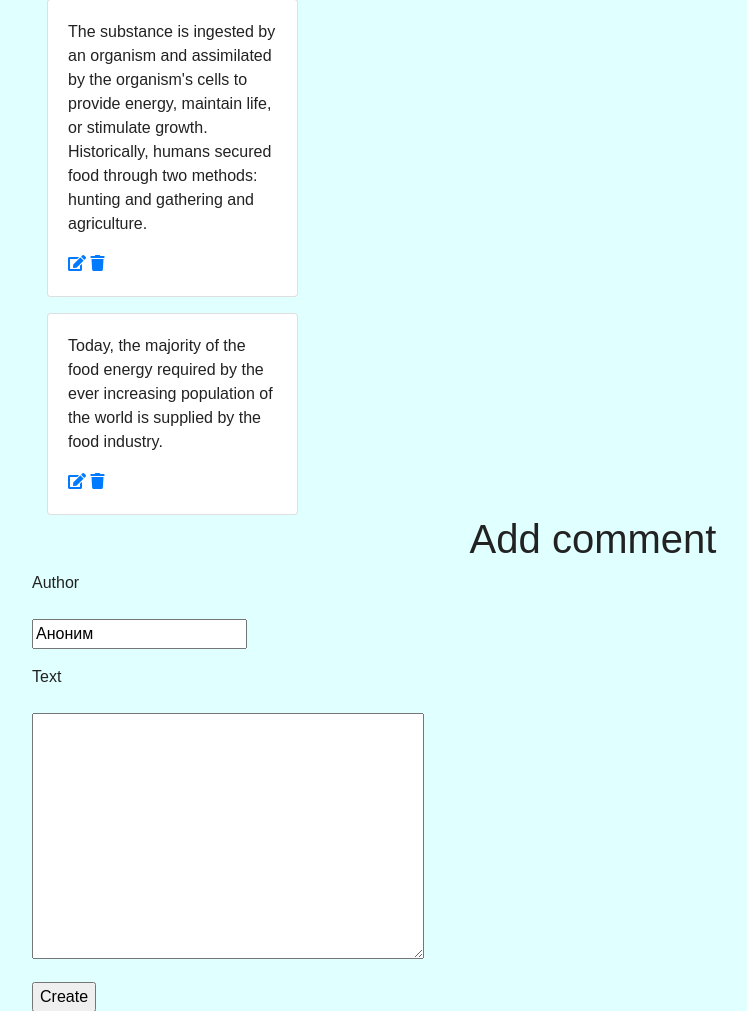
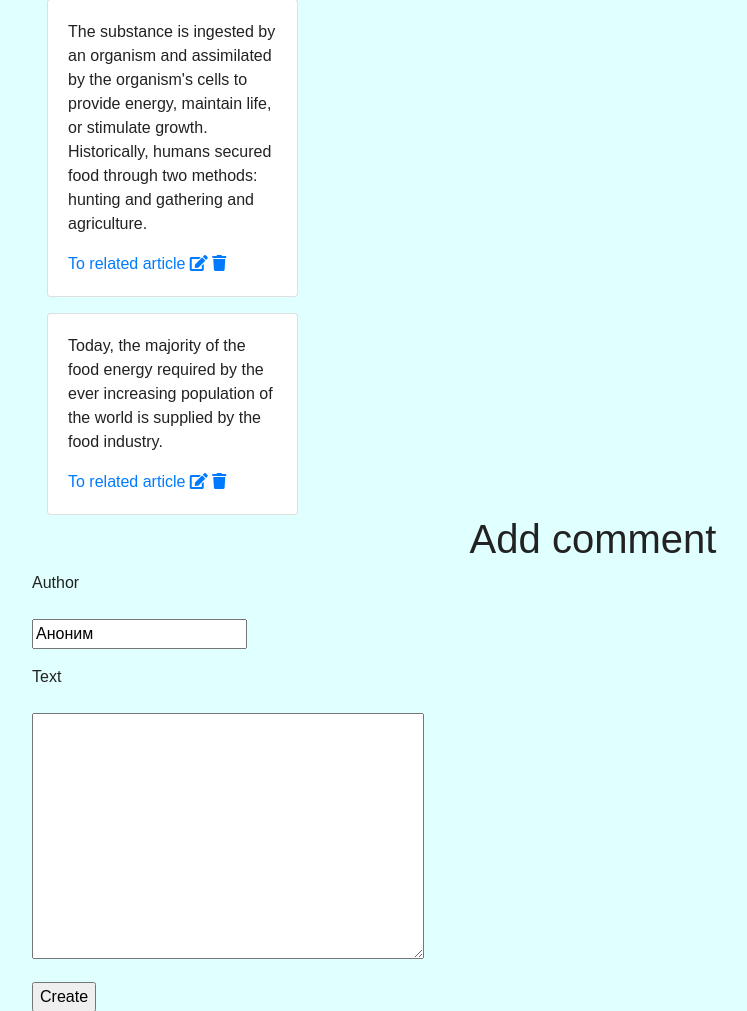
Before and after one commit to alisher1989/labor-work-2, a Django app: page /article/5/ in a window 1280 px wide. Shown: the part 221-1232 px from the top of the page, without its empty margins (47-794 px from the left). Run offline with Django 3.2, Linux system fonts and the light colour scheme; data comes from the database, SQL or seed files in the repository; some libraries are stand-ins or nearby versions.

Commit message:
Added url to related article

```diff
--- a/source/webapp/templates/partial/comment.html
+++ b/source/webapp/templates/partial/comment.html
@@ -4,6 +4,7 @@
             <p class="card-text card-link">
                 {{ comment.text }}
             </p>
+            <a href="{% url 'article_view' comment.article.pk %}">To related article</a>
             <a href="{% url 'comment_update' comment.pk %}"><i class="fas fa-edit"></i></a>
             <a href="{% url 'comment_delete' comment.pk %}"><i class="fas fa-trash"></i></a>
         </div>
```
